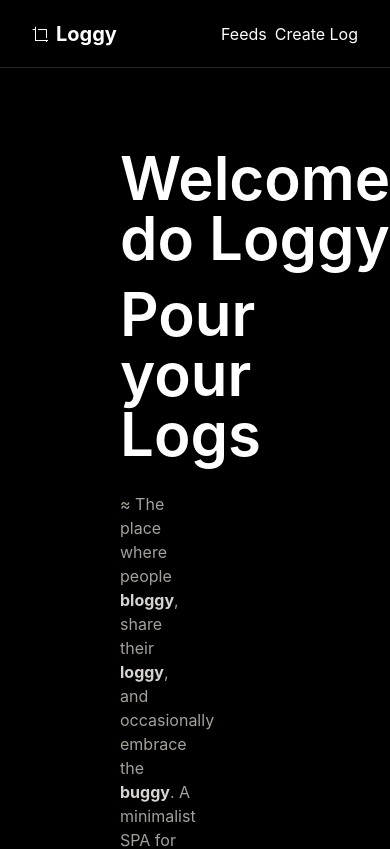
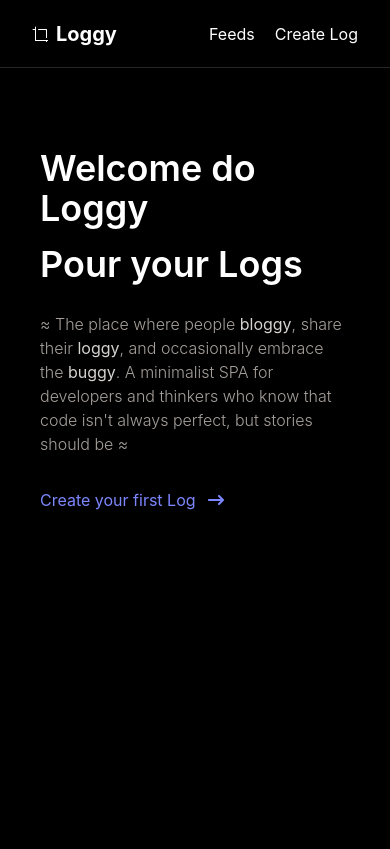
Before and after one commit to Novpa/backendless-blog, a React (Vite) app in the folder backendless-blog/: page / in a window 390 px wide. Shown: the top 849 px of the page. Built offline with nearby package versions, Linux system fonts and the light colour scheme; what backendless would draw is missing.

Commit message:
ref/landing page mobile responsive

```diff
--- a/backendless-blog/src/pages/Landing/Landing.tsx
+++ b/backendless-blog/src/pages/Landing/Landing.tsx
@@ -2,14 +2,14 @@ import ButtonCta from "../../ui/ButtonCta";
 
 function Landing() {
   return (
-    <main className="px-30 pt-30">
+    <main className="px-10 sm:px-15 md:px-20 lg:px-30 pt-30">
       <div>
-        <div className="text-6xl  font-semibold py-5">
+        <div className="text-4xl sm:text-5xl md:text-6xl font-semibold py-5">
           <h1 className="py-2 flex">Welcome do Loggy</h1>
           <h2 className="py-2 bg-linear-to-r flex">Pour your Logs</h2>
         </div>
 
-        <div className="w-[50%] text-stone-400 pb-8">
+        <div className="w-full lg:w-[50%] font-light sm:font-medium text-stone-400 pb-8">
           <p>
             ≈ The place where people{" "}
             <strong className="text-stone-300">bloggy</strong>, share their{" "}
--- a/backendless-blog/src/ui/Navbar.tsx
+++ b/backendless-blog/src/ui/Navbar.tsx
@@ -14,7 +14,7 @@ function Navbar() {
           </div>
         </NavLink>
       </div>
-      <div className="flex gap-2 sm:gap-5 text-normal">
+      <div className="flex gap-5 text-normal">
         <NavLink
           to="feeds"
           className={({ isActive }) => (isActive ? "text-indigo-400" : "")}>
```
